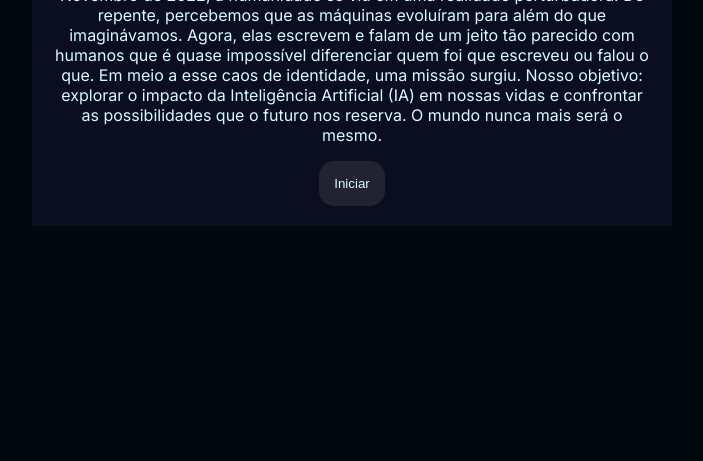
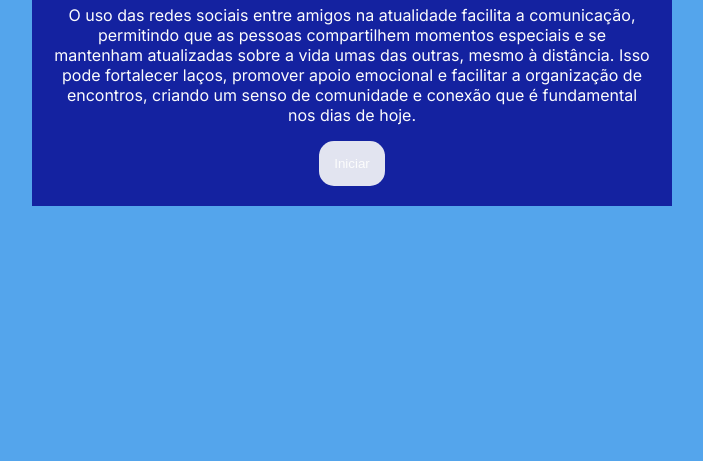
Before and after one commit to laryssacs/laryssa30.08, a plain HTML site: page index.html in a window 1280 px wide. Shown: the part 355-816 px from the top of the page, without its empty margins (288-991 px from the left). Drawn offline with Linux system fonts and the light colour scheme; a script that the page names is missing; files whose address does not match are found by name.

Commit message:
atualização para segundo curso

```diff
--- a/index.html
+++ b/index.html
@@ -10,16 +10,13 @@
 
 <body>
     <div class="caixa-principal">
-        <h1>Você decide o futuro da IA</h1>
+        <h1>Uso das redes sociais na atualidade</h1>
         <div class="tela-inicial">
-            <p>Novembro de 2022, a humanidade se viu em uma realidade perturbadora.
-                De repente, percebemos que as máquinas evoluíram para além do que imaginávamos.
-                Agora, elas escrevem e falam de um jeito tão parecido com humanos que é quase impossível diferenciar
-                quem foi que escreveu ou falou o que.
-                Em meio a esse caos de identidade, uma missão surgiu.
-                Nosso objetivo: explorar o impacto da Inteligência Artificial (IA) em nossas vidas e confrontar as
-                possibilidades que o futuro nos reserva.
-                O mundo nunca mais será o mesmo.
+            <p>O uso das redes sociais entre amigos na atualidade facilita a comunicação,
+                 permitindo que as pessoas compartilhem momentos especiais e se mantenham
+                  atualizadas sobre a vida umas das outras, mesmo à distância. Isso pode fortalecer
+                  laços, promover apoio emocional e facilitar a organização de encontros,
+                  criando um senso de comunidade e conexão que é fundamental nos dias de hoje.
             </p>
             <button class="iniciar-btn">Iniciar</button>
         </div>
--- a/style.css
+++ b/style.css
@@ -1,11 +1,11 @@
 @import url('https://fonts.googleapis.com/css2?family=Chakra+Petch:ital,wght@0,300;0,400;0,500;0,600;0,700;1,300;1,400;1,500;1,600;1,700&family=Inter:wght@100;200;300;400;500;600;700;800;900&display=swap');
 
 :root {
-    --cor-fundo: #01080E;
-    --cor-principal: #0B0D20 ;
-    --cor-secundaria: #212333;
-    --cor-destaque: #2BDEFD;
-    --cor-texto: #D7F9FF;
+    --cor-fundo: #54a5ec;
+    --cor-principal: #1422a0 ;
+    --cor-secundaria: #e2e4f0;
+    --cor-destaque: #ffffff;
+    --cor-texto: #fcfcfc;
 }
 
 body {
```
